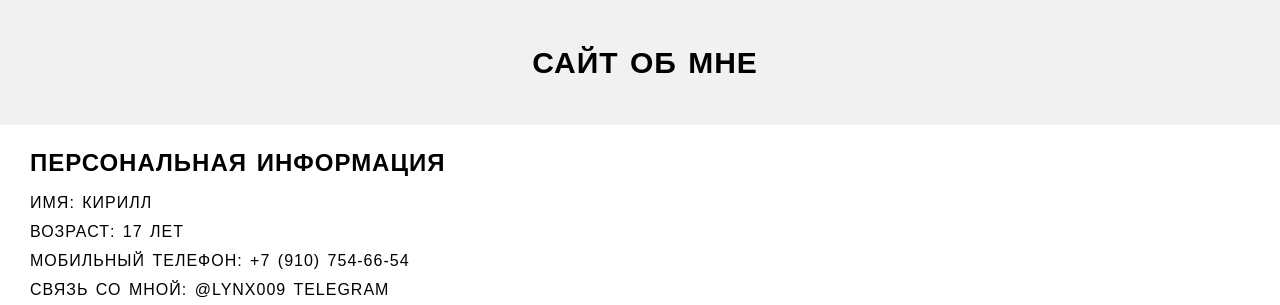
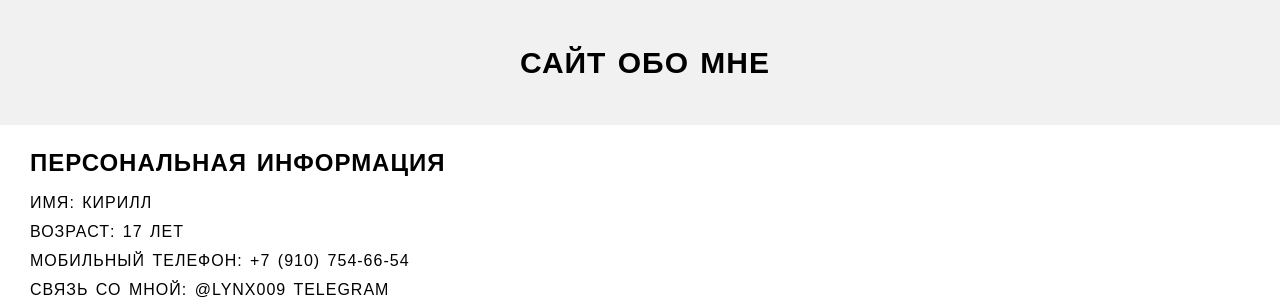
Before and after one commit to Kir992/MySite, a plain HTML site: page index.html in a window 1280 px wide. Shown: the top 305 px of the page. Drawn offline with Linux system fonts and the light colour scheme.

Commit message:
Update index.html

```diff
--- a/index.html
+++ b/index.html
@@ -6,7 +6,7 @@
 </head>
 <body>
     <header>
-        <h1>Сайт об мне</h1>
+        <h1>Сайт обo мне</h1>
     </header>
     <main>
         <section>
```
